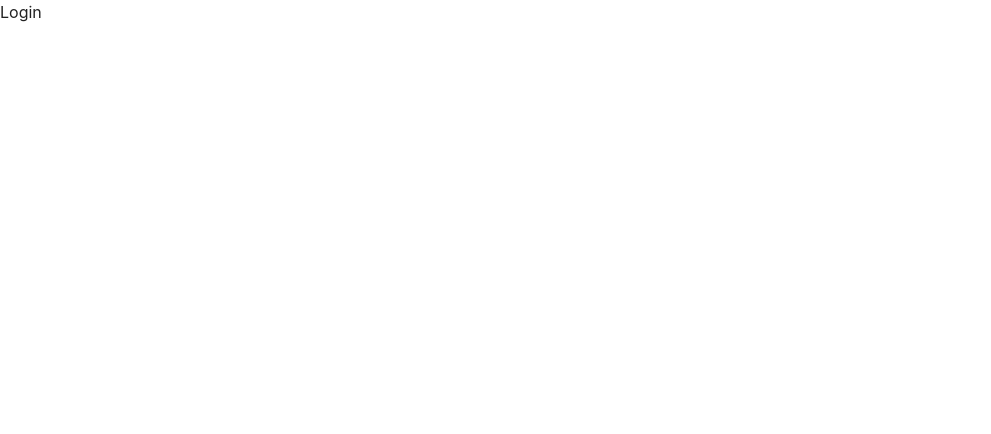
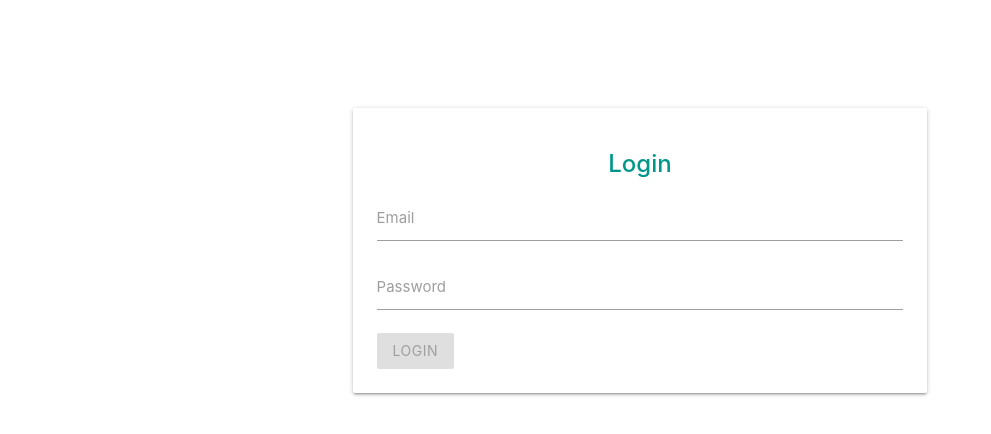
Before and after one commit to mumo-dev/Hatifind-Web, a Vue app: page /login in a window 1280 px wide. Shown: the top 434 px of the page, without its empty margins (0-991 px from the left). Built offline with nearby package versions, Linux system fonts and the light colour scheme.

Commit message:
added login and dashboard

```diff
--- a/public/index.html
+++ b/public/index.html
@@ -22,6 +22,21 @@
     <!-- built files will be auto injected -->
 
       <!-- Compiled and minified JavaScript -->
+    <script
+      src="https://code.jquery.com/jquery-3.4.0.min.js"
+      integrity="sha256-BJeo0qm959uMBGb65z40ejJYGSgR7REI4+CW1fNKwOg="
+      crossorigin="anonymous"></script>
     <script src="https://cdnjs.cloudflare.com/ajax/libs/materialize/1.0.0/js/materialize.min.js"></script>
+
+    <script>
+      (function($){
+          $(function(){
+
+            $('.sidenav').sidenav();
+
+          }); // end of document ready
+        })(jQuery); // end of jQuery name s
+    </script>
+
   </body>
 </html>
--- a/src/components/Dashboard.vue
+++ b/src/components/Dashboard.vue
@@ -1,5 +1,14 @@
 <template>
   <div>
-    Dashborad
+    <Header/>
+
   </div>
 </template>
+<script>
+import Header from './Header'
+export default {
+  components:{
+      Header
+  }
+}
+</script>
--- /dev/null
+++ b/src/components/Header.vue
@@ -0,0 +1,30 @@
+<template>
+    <nav class="light-blue lighten-1" role="navigation">
+    <div class="nav-wrapper container"><a id="logo-container" href="#" class="brand-logo">Hatifind</a>
+      <ul class="right hide-on-med-and-down">
+        <li><a href="#"><i class="material-icons left">dashboard</i>All</a></li>
+        <li><a href="#"><i class="material-icons left">people</i>Accounts</a></li>
+        <li><a href="#"><i class="material-icons left">my_location</i>Centers</a></li>
+        <li><a href="#"><i class="material-icons left">person_pin</i>Logout</a></li>
+      </ul>
+
+      <ul id="nav-mobile" class="sidenav">
+       <li><a href="#"><i class="material-icons left">dashboard</i>All</a></li>
+        <li><a href="#"><i class="material-icons left">people</i>Accounts</a></li>
+        <li><a href="#"><i class="material-icons left">my_location</i>Centers</a></li>
+        <li><a href="#"><i class="material-icons left">person_pin</i>Logout</a></li>
+      </ul>
+      <a href="#" data-target="nav-mobile" class="sidenav-trigger"><i class="material-icons">menu</i></a>
+    </div>
+  </nav>
+</template>
+
+<script>
+export default {
+
+}
+</script>
+
+<style scoped>
+
+</style>
--- a/src/components/Login.vue
+++ b/src/components/Login.vue
@@ -1,15 +1,138 @@
 <template>
-  <div>
-    Login
+  <div class="container">
+    <div class="row">
+      <div class="col s12 m8 offset-m2">
+         <div class="progress" v-show="loading">
+            <div class="indeterminate"></div>
+        </div>
+        <div class="card">
+
+          <p class="red accent-2 center-align" v-if="errorMessage"
+          style="padding:4px;margin:4px;border-radius:4px">
+              {{ errorMessage }}
+          </p>
+
+          <div class="card-content">
+            <h5 class="card-title center-align teal-text " style="font-weight:500">Login</h5>
+            <form >
+                <!-- <div class="row"> -->
+                  <div class="input-field">
+                    <input  id="email" type="email" class="validate" required v-model="user.email">
+                    <label for="email">Email</label>
+                    <!-- <span class="helper-text" data-error="wrong" data-success="right"></span> -->
+                  </div>
+
+                  <div class="input-field">
+                    <input id="password" type="password" class="validate" required v-model="user.password">
+                    <label for="password">Password</label>
+                    <!-- <span class="helper-text" data-error="wrong" data-success="right"></span> -->
+                  </div>
+
+
+
+
+                  <button  type="submit" class="waves-effect waves-light btn"
+                      @click.prevent="loginUser()" :disabled="!dataIsValid ||loading"
+                  >Login</button>
+
+                <!-- </div> -->
+
+            </form>
+
+          </div>
+
+        </div>   <!-- card -->
+
+
+      </div> <!-- col -->
+    </div>  <!-- row -->
   </div>
 </template>
 
 <script>
+
 export default {
 
-}
+  data() {
+    return {
+      user:{
+        email:'',
+        password:'',
+      },
+      loading:false,
+      errorMessage:''
+    }
+  },
+
+  computed:{
+    dataIsValid(){
+        if(this.user.email && this.user.password){
+             return true;
+        }
+        else {
+          return false;
+        }
+    }
+  },
+
+  methods: {
+
+    loginUser(){
+      const data = {
+        email: this.user.email,
+        password: this.user.password
+      };
+
+      this.loading = true;
+      firebase.auth().signInWithEmailAndPassword(data.email, data.password)
+          .then((result)=>{
+            console.log(result);
+
+            const user = {
+              email: result.user.email,
+              token: result.user.refreshToken,
+              uid: result.user.uid
+            }
+
+            //  console.log(user);
+
+             localStorage.setItem('user', JSON.stringify(user));
+
+             this.$store.commit('storeUser', user);
+             this.$store.commit('setAuthenticationState', true);
+
+            //success.
+              this.user = {
+                email:'',
+                password:''
+              }
+
+             // this.addUserToDB(user);
+
+              this.$router.push('/dashboard');
+
+          })
+
+          .catch((error)=> {
+            // Handle Errors here.
+            var errorCode = error.code;
+            console.log(errorCode)
+            this.errorMessage = error.message;
+
+            this.loading = false;
+
+
+          });
+    },
+
+  }
+};
 </script>
 
 <style scoped>
 
+.container {
+  margin: 100px auto !important;
+}
+
 </style>
--- a/src/components/Register.vue
+++ b/src/components/Register.vue
@@ -114,6 +114,8 @@ export default {
                 cpassword:''
               }
 
+              this.addUserToDB(user);
+
               this.$router.push('/dashboard');
 
           })
@@ -133,7 +135,7 @@ export default {
     },
 
     addUserToDB(user) {
-
+      var db = firebase.firestore();
       db.collection("users").add({
               email: user.email,
               uid: user.uid,
```
